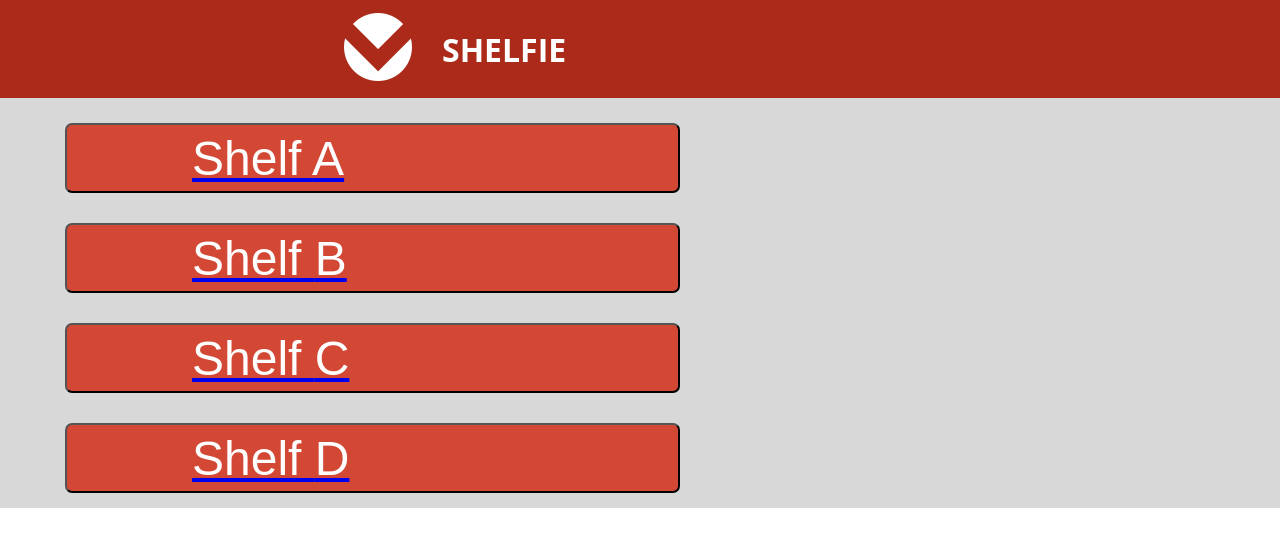
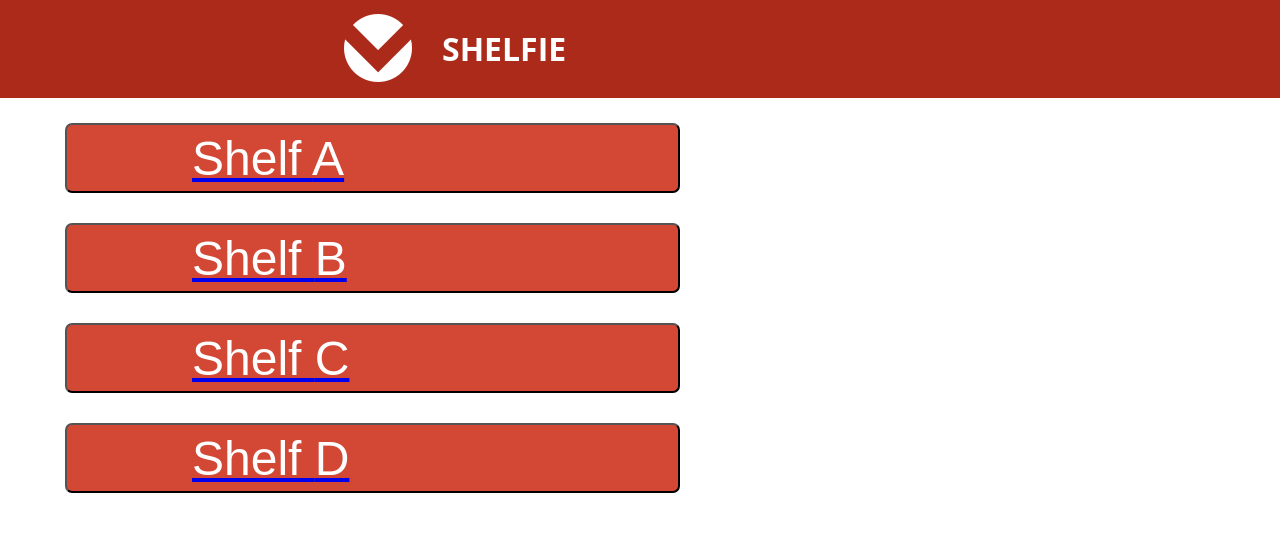
Before and after one commit to andy-puertas/sim1-async, a React (Create React App) app in the folder swolfie/: page /#/ in a window 1280 px wide. Shown: the top 546 px of the page. Built offline with nearby package versions, Linux system fonts and the light colour scheme.

Commit message:
making more changes

```diff
--- a/swolfie/src/App.css
+++ b/swolfie/src/App.css
@@ -1,7 +1,7 @@
 .App {
   text-align: center;
   font-family: 'Open Sans', sans-serif;
-  background-color: #D8D8D8;
+  background-color: white;
 }
 
 
--- a/swolfie/src/App.js
+++ b/swolfie/src/App.js
@@ -2,6 +2,7 @@
 import Header from './Components/Header/Header';
 import routes from './routes'
 import './App.css';
+import './reset.css';
 
 class App extends Component {
   render() {
--- a/swolfie/src/Components/BinList/BinList.js
+++ b/swolfie/src/Components/BinList/BinList.js
@@ -1,7 +1,7 @@
 import React, { Component } from 'react';
 import {Link} from 'react-router-dom';
 import axios from 'axios';
-import './Binlist.css'
+import './Binlist.css';
 
 export default class BinList extends Component {
   constructor() {
--- a/swolfie/src/Components/Home/Home.css
+++ b/swolfie/src/Components/Home/Home.css
@@ -9,6 +9,7 @@
   width: 50%;
   height: 70px;
   text-align: left;
+  text-decoration: none;
   background-color: #D34735;
   color: white;
   margin: 15px;
--- /dev/null
+++ b/swolfie/src/reset.css
@@ -0,0 +1,48 @@
+/* http://meyerweb.com/eric/tools/css/reset/
+   v2.0 | 20110126
+   License: none (public domain)
+*/
+
+html, body, div, span, applet, object, iframe,
+h1, h2, h3, h4, h5, h6, p, blockquote, pre,
+a, abbr, acronym, address, big, cite, code,
+del, dfn, em, img, ins, kbd, q, s, samp,
+small, strike, strong, sub, sup, tt, var,
+b, u, i, center,
+dl, dt, dd, ol, ul, li,
+fieldset, form, label, legend,
+table, caption, tbody, tfoot, thead, tr, th, td,
+article, aside, canvas, details, embed,
+figure, figcaption, footer, header, hgroup,
+menu, nav, output, ruby, section, summary,
+time, mark, audio, video {
+	margin: 0;
+	padding: 0;
+	border: 0;
+	font-size: 100%;
+	font: inherit;
+	vertical-align: baseline;
+}
+/* HTML5 display-role reset for older browsers */
+article, aside, details, figcaption, figure,
+footer, header, hgroup, menu, nav, section {
+	display: block;
+}
+body {
+	line-height: 1;
+}
+ol, ul {
+	list-style: none;
+}
+blockquote, q {
+	quotes: none;
+}
+blockquote:before, blockquote:after,
+q:before, q:after {
+	content: '';
+	content: none;
+}
+table {
+	border-collapse: collapse;
+	border-spacing: 0;
+}
```
